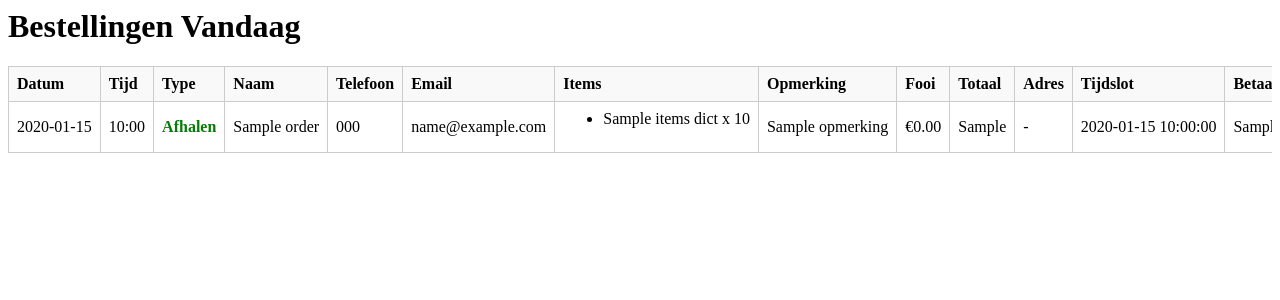
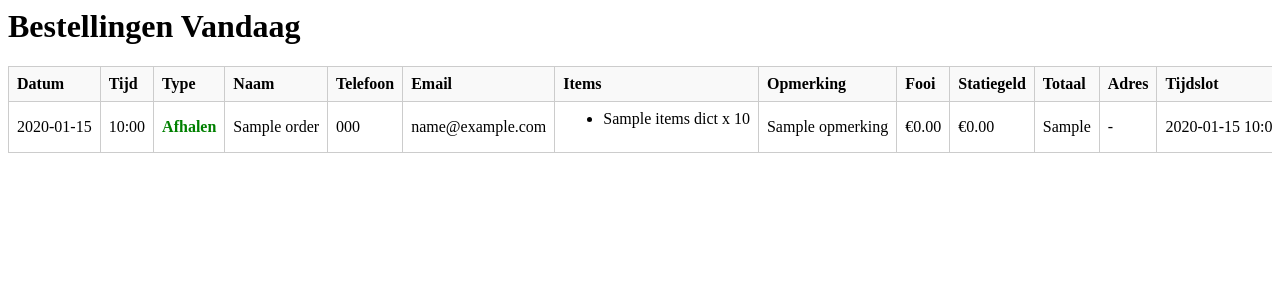
Before and after one commit to iamatimnl/flask-order-api, a Flask app: template templates/orders_table.html in a window 1280 px wide. Shown: the top 300 px of the page. Run offline with Flask 3, Linux system fonts and the light colour scheme; the template is opened without the code that fills it: most values are stand-ins (such as "Sample title", 1, 10 or a date in 2020).

Commit message:
feat: add statiegeld support

```diff
--- a/app.py
+++ b/app.py
@@ -203,6 +203,7 @@ _CURRENCY_FIELDS = {
     "bezorgkosten",
     "tip",
     "fooi",
+    "statiegeld",
     "btw",
     "btw_9",
     "btw_21",
@@ -616,6 +617,8 @@ def record_order(order_data, pos_ok):
         "totaal": data.get("totaal") or summary.get("total"),
         "discountAmount": data.get("discountAmount"),
         "discountCode": data.get("discountCode"),
+        "fooi": data.get("fooi") or data.get("tip"),
+        "statiegeld": data.get("statiegeld"),
         "full": data,
     }
 
@@ -721,6 +724,7 @@ def format_order_notification(data):
         ("Subtotaal", data.get("subtotal") or summary.get("subtotal")),
         ("Verpakkingskosten", data.get("packaging_fee") or summary.get("packaging")),
         ("Bezorgkosten", data.get("delivery_fee") or summary.get("delivery")),
+        ("Statiegeld", data.get("statiegeld")),
         ("Fooi", data.get("tip")),
     ]
 
@@ -781,6 +785,8 @@ def _orders_overview():
                 "opmerking": entry.get("opmerking") or entry.get("remark"),
                 "pos_ok": entry.get("pos_ok"),
                 "totaal": entry.get("totaal"),
+                "fooi": entry.get("fooi"),
+                "statiegeld": entry.get("statiegeld"),
                 **btw_fields,
                 "pickup_time": entry.get("pickup_time") or entry.get("pickupTime"),
                 "delivery_time": entry.get("delivery_time") or entry.get("deliveryTime"),
@@ -810,10 +816,11 @@ def api_send_order():
     sanitized_items, subtotal, packaging_fee = sanitize_items(items, prices)
     delivery_fee = 2.5 if data.get("orderType") == "bezorgen" else 0.0
     tip = float(data.get("tip") or 0)
+    statiegeld = float(data.get("statiegeld") or 0)
     discount = float(data.get("discountAmount") or data.get("discount_amount") or 0)
 
     base_excl_tip = subtotal + packaging_fee + delivery_fee
-    totaal = base_excl_tip - discount + tip
+    totaal = base_excl_tip - discount + tip + statiegeld
     summary = data.get("summary", {})
     btw_9 = float(data.get("btw_9") or summary.get("btw_9") or 0)
     btw_21 = float(data.get("btw_21") or summary.get("btw_21") or 0)
@@ -827,6 +834,7 @@ def api_send_order():
     data["btw_21"] = round(btw_21, 2)
     data["totaal"] = round(totaal, 2)
     data["total"] = data["totaal"]
+    data["statiegeld"] = statiegeld
     data["summary"] = {
         "subtotal": f"{subtotal:.2f}",
         "packaging": f"{packaging_fee:.2f}",
@@ -859,6 +867,7 @@ def api_send_order():
     # 总价 & 小费
     data["total"] = data.get("totaal")
     data["fooi"] = tip
+    data["statiegeld"] = statiegeld
     data["bezorgkosten"] = delivery_fee
     data["created_at"] = created_at
     data["status"] = "Pending"
@@ -1424,6 +1433,7 @@ def update_setting():
 def submit_order():
     data = request.get_json()
     items = data.get("items", {})
+    statiegeld = float(data.get("statiegeld") or 0)
 
     # Normalize source to handle values like 'POS'
     source = (data.get("source") or "").lower()
@@ -1457,7 +1467,7 @@ def submit_order():
         totaal = float(
             summary.get(
                 "total",
-                subtotal + packaging_fee + delivery_fee + tip - discount,
+                subtotal + packaging_fee + delivery_fee + tip + statiegeld - discount,
             )
         )
         data["summary"] = {
@@ -1494,7 +1504,7 @@ def submit_order():
         btw = btw_9 + btw_21 or float(summary.get("btw") or 0)
         totaal = float(
             summary.get("total")
-            or (subtotal + packaging_fee + delivery_fee + tip - discount)
+            or (subtotal + packaging_fee + delivery_fee + tip + statiegeld - discount)
         )
         data["summary"] = {
             "subtotal": f"{subtotal:.2f}",
@@ -1520,7 +1530,7 @@ def submit_order():
         btw_21 = float(summary.get("btw_21") or data.get("btw_21") or 0)
         btw = btw_9 + btw_21 or float(summary.get("btw") or 0)
         base_excl_tip = subtotal + packaging_fee + delivery_fee
-        totaal = float(summary.get("total") or (base_excl_tip - discount + tip))
+        totaal = float(summary.get("total") or (base_excl_tip - discount + tip + statiegeld))
         data["summary"] = {
             "subtotal": f"{subtotal:.2f}",
             "packaging": f"{packaging_fee:.2f}",
@@ -1542,6 +1552,7 @@ def submit_order():
     data["btw_21"] = round(btw_21, 2)
     data["totaal"] = round(totaal, 2)
     data["total"] = data["totaal"]
+    data["statiegeld"] = statiegeld
 
     # ✅ 标准化 tijdslot 字段（处理 Z.S.M.）
     tijdslot = data.get("tijdslot") or data.get("pickup_time") or data.get("delivery_time")
@@ -1563,6 +1574,7 @@ def submit_order():
     created_time = now.strftime('%H:%M')
     data["total"] = data.get("totaal")
     data["fooi"] = float(data.get("tip") or 0)
+    data["statiegeld"] = statiegeld
     data["created_at"] = created_at
     data["status"] = "Pending"
 
--- a/templates/orders_table.html
+++ b/templates/orders_table.html
@@ -85,6 +85,7 @@ th:last-child {
        <th>Items</th>
        <th>Opmerking</th>
        <th>Fooi</th>
+       <th>Statiegeld</th>
        <th>Totaal</th>
        <th>Adres</th>
        <th>Tijdslot</th>
@@ -113,9 +114,10 @@ th:last-child {
             <li>{{ name }} x {{ item['qty'] }}</li>
           {% endfor %}
           </ul>
-        </td>
+       </td>
        <td>{{ order.opmerking or '-' }}</td>
        <td>€{{ '%.2f' % (order.fooi or order.tip or 0) }}</td>
+       <td>€{{ '%.2f' % (order.statiegeld or 0) }}</td>
 
        <td>{{ order.totaal_excel or ('€' + ('%.2f' % (order.totaal or 0)).replace('.', ',')) }}</td>
 
```
Also changed, not shown: templates/admin_orders.html (+7 -1 lines), templates/pos.html (+9 -2 lines).
